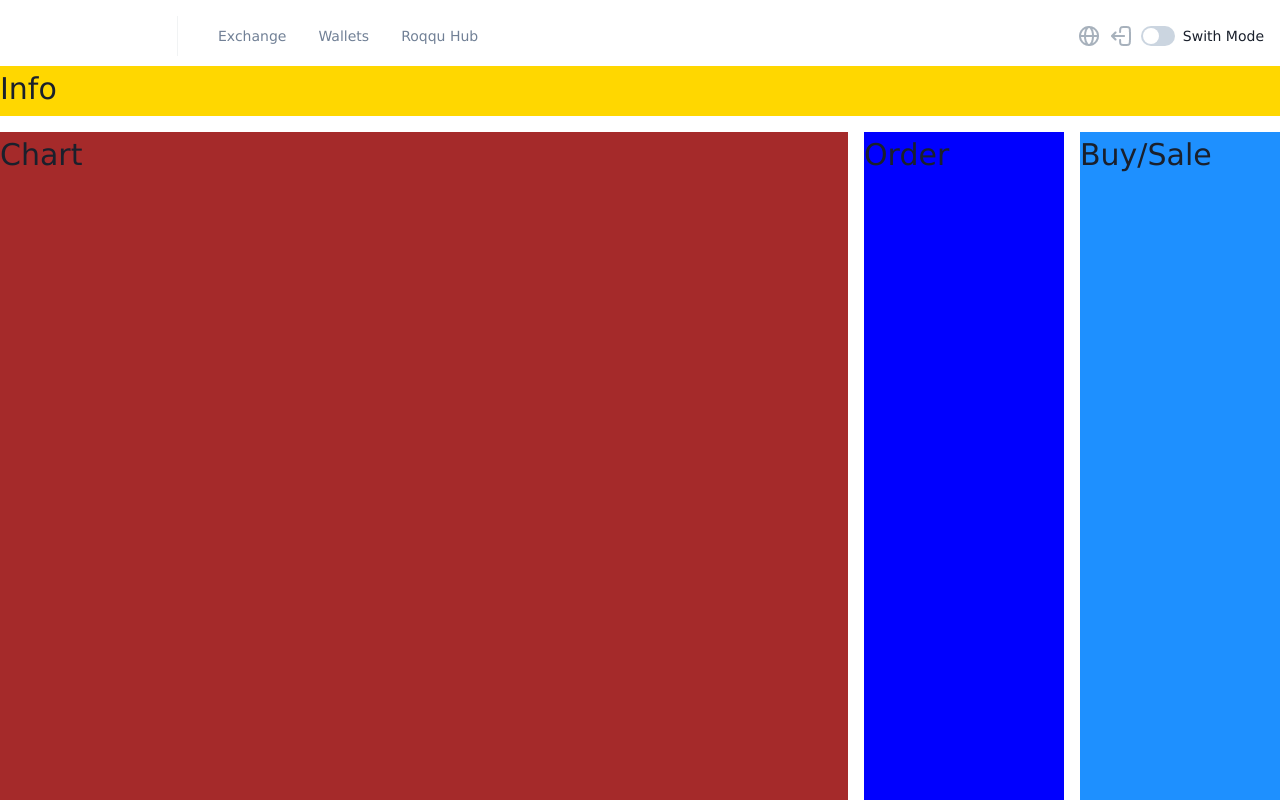
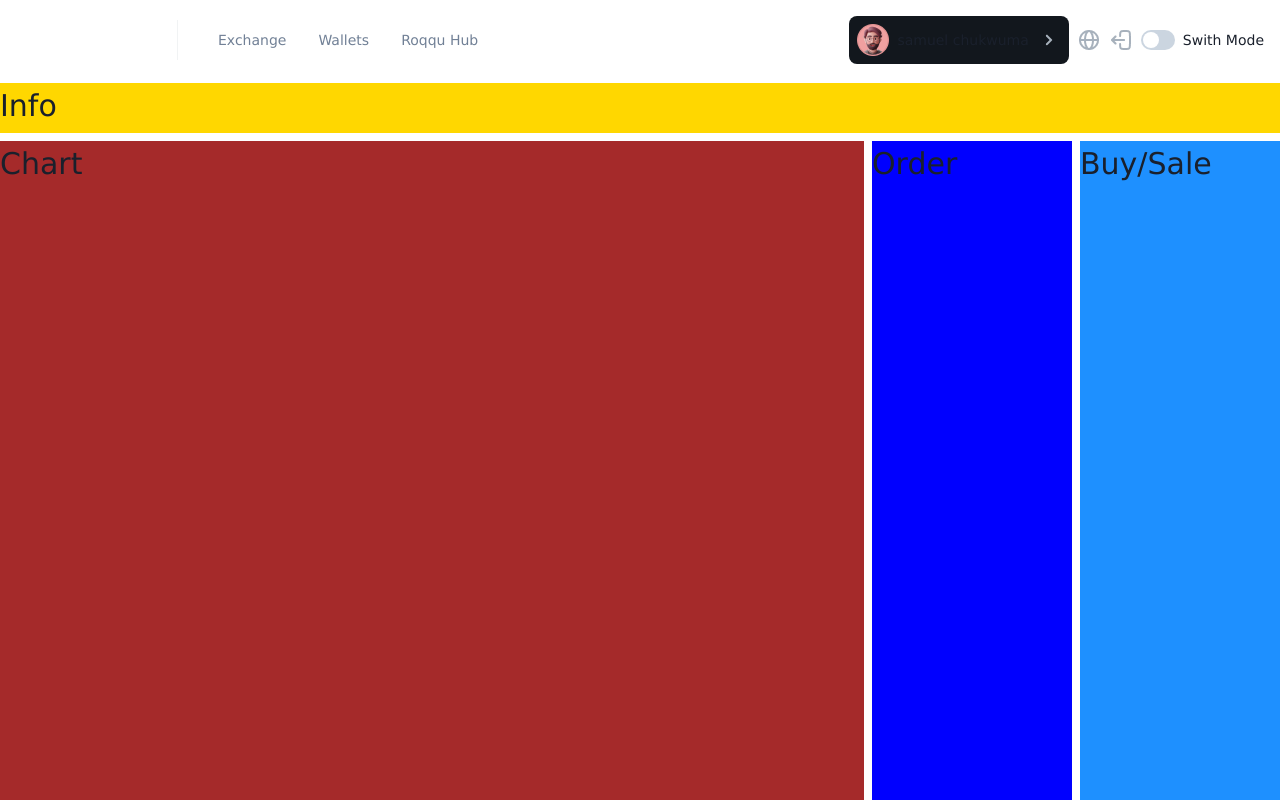
Before and after one commit to SamChus/exchange-app, a React (Vite) app: page / in a window 1280 px wide. Built offline with nearby package versions, Linux system fonts and the light colour scheme.

Commit message:
Navbar completed

```diff
--- a/src/App.tsx
+++ b/src/App.tsx
@@ -6,10 +6,10 @@ function App() {
   return (
     <Grid
       templateAreas={`"nav nav nav" "info info info" "chart order trans"`}
-      gridTemplateRows={"50px 50px 100vh"}
+      gridTemplateRows={"75px 50px 100vh"}
       gridTemplateColumns={"1fr 200px 200px"}
       fontSize={30}
-      gap={4}
+      gap="8px"
     >
       <GridItem area="nav">
         <NavBar />
--- a/src/components/NavBar.tsx
+++ b/src/components/NavBar.tsx
@@ -3,11 +3,12 @@ import logo from "../assets/logo.png";
 import globe from "../assets/globe.png";
 import logout from "../assets/logout.png";
 import ColorSwitchMode from "./ColorSwitchMode";
+import Profile from "./Profile";
 
 
 const NavBar = () => {
   return (
-    <HStack justifyContent="space-between" p={4}>
+    <HStack justifyContent="space-between" p={4} >
       <HStack fontSize="14px" >
         <Image src={logo} mr={8} />
         <div
@@ -30,6 +31,7 @@ const NavBar = () => {
       </HStack>
 
       <HStack>
+        <Profile />
         <Image src={globe} cursor="pointer" title="bnb" />
         <Image src={logout} cursor="pointer" title="logout" />
         <ColorSwitchMode />
--- /dev/null
+++ b/src/components/Profile.tsx
@@ -0,0 +1,16 @@
+import { HStack, Image, Text } from '@chakra-ui/react'
+import userImg from '../assets/user.png'
+import angle from "../assets/angle-right.png";
+import React from 'react'
+
+const Profile = () => {
+  return (
+    <HStack bg="#12171D" p={2} cursor="pointer" borderRadius={8 }>
+      <Image src={userImg} />
+      <Text fontSize="14px">samuel chukwuma</Text>
+      <Image src={angle} />
+    </HStack>
+  );
+}
+
+export default Profile
```
